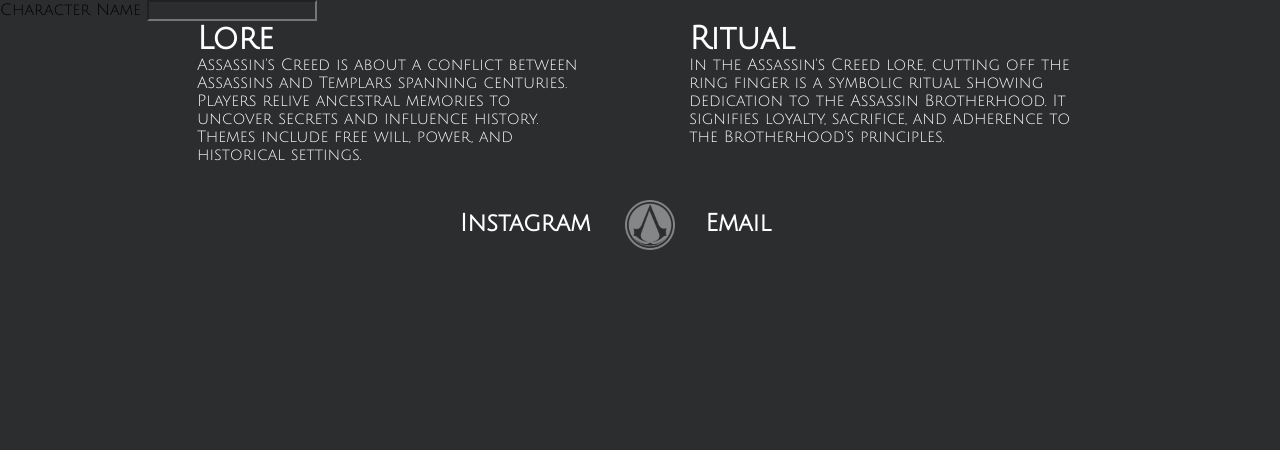
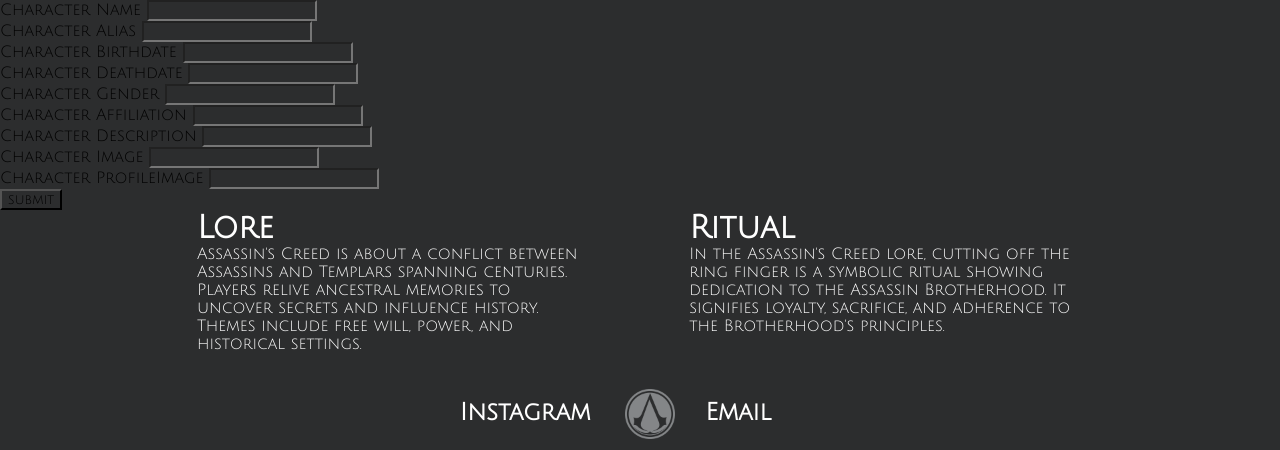
Before and after one commit to JohannesMira-ato/Assassins-Creed-DB, a Flask app: page /database/character/add in a window 1280 px wide. Shown: the part 201-651 px from the top of the page. Run offline with Flask 3, Linux system fonts and the light colour scheme.

Commit message:
Added and coded route to add to character table in database from website

```diff
--- /dev/null
+++ b/db.py
@@ -0,0 +1,15 @@
+import sqlite3
+
+database = "ACDB - Copy.db"  # CURRENTLY A TEST DATABASE
+
+def add_character(name, alias, birthdate, deathdate, gender,
+                  affiliation, description, image, profileimage):
+    conn = sqlite3.connect(database)
+    cur = conn.cursor()
+    cur.execute("""INSERT INTO Character (name, alias, birthdate, deathdate,
+                gender, affiliation, description, image, profileimage)
+                VALUES (?, ?, ?, ?, ?, ?, ?, ?, ?);""",
+                (name, alias, birthdate, deathdate, gender, affiliation,
+                 description, image, profileimage,))
+    conn.commit()
+    conn.close()
--- a/routes.py
+++ b/routes.py
@@ -1,5 +1,6 @@
 from flask import Flask, render_template, request
 import sqlite3
+import db
 
 app = Flask(__name__)
 
@@ -10,7 +11,7 @@
 
 @app.route('/about')
 def about():
-        return "about"
+    return "about"
 
 @app.route('/database')
 def database():
@@ -19,15 +20,26 @@
 # Page to add to characters table
 @app.route('/database/character/add')
 def database_character_add():
+    name = (request.args.get("character-name"))
+    alias = (request.args.get("character-alias"))
+    birthdate = (request.args.get("character-birthdate"))
+    deathdate = (request.args.get("character-deathdate"))
+    gender = (request.args.get("character-gender"))
+    affiliation = (request.args.get("character-affiliation"))
+    description = (request.args.get("character-description"))
+    image = (request.args.get("character-image"))
+    profile_image = (request.args.get("character-profileimage"))
+    db.add_character(name, alias, birthdate, deathdate, gender,
+                     affiliation, description, image, profile_image)
     return render_template("database_character_add.html")
 
 # Page for individual assassins
 @app.route('/assassin/<int:id>')
 def assassin(id):
     # TODO make from conn =, to assassin =, a single function
-    conn = sqlite3.connect('ACDB.db')
+    conn = sqlite3.connect('ACDB - Copy.db')
     cur = conn.cursor()
-    cur.execute('SELECT * FROM Character WHERE CharacterID = ?',(id,))
+    cur.execute('SELECT * FROM Character WHERE CharacterID = ?', (id,))
     assassin = cur.fetchone()
     return render_template('character.html', assassin=assassin)
 
@@ -36,7 +48,7 @@
 @app.route('/all_assassins')
 def all_assassins():
     # TODO make from conn =, to assassin =, a single function
-    conn = sqlite3.connect('ACDB.db')
+    conn = sqlite3.connect('ACDB - Copy.db')
     cur = conn.cursor()
     cur.execute('SELECT * FROM Character ORDER BY CharacterID;')
     assassins = cur.fetchall()
@@ -46,7 +58,7 @@
 @app.route('/all_weapons')
 def all_weapons():
     # TODO make from conn =, to assassin =, a single function
-    conn = sqlite3.connect('ACDB.db')
+    conn = sqlite3.connect('ACDB - Copy.db')
     cur = conn.cursor()
     cur.execute('SELECT * FROM Weapon ORDER BY WeaponID;')
     weapons = cur.fetchall()
@@ -56,9 +68,9 @@
 @app.route('/weapon/<int:id>')
 def weapon(id):
     # TODO make from conn =, to assassin =, a single function
-    conn = sqlite3.connect('ACDB.db')
+    conn = sqlite3.connect('ACDB - Copy.db')
     cur = conn.cursor()
-    cur.execute('SELECT * FROM Weapon WHERE WeaponID = ?',(id,))
+    cur.execute('SELECT * FROM Weapon WHERE WeaponID = ?', (id,))
     weapon = cur.fetchone()
     return render_template('weapon.html', weapon=weapon)
 
@@ -66,7 +78,7 @@
 @app.route('/all_games')
 def all_games():
     # TODO make from conn =, to assassin =, a single function
-    conn = sqlite3.connect('ACDB.db')
+    conn = sqlite3.connect('ACDB - Copy.db')
     cur = conn.cursor()
     cur.execute('SELECT * FROM Game ORDER BY GameID;')
     games = cur.fetchall()
@@ -76,7 +88,7 @@
 @app.route('/game/<int:id>')
 def game(id):
     # TODO make from conn =, to assassin =, a single function
-    conn = sqlite3.connect('ACDB.db')
+    conn = sqlite3.connect('ACDB - Copy.db')
     cur = conn.cursor()
     cur.execute('SELECT * FROM Game WHERE GameID = ?',(id,))
     game = cur.fetchone()
--- a/static/css/style.css
+++ b/static/css/style.css
@@ -100,7 +100,7 @@
     position: relative;
     gap: 25px;
     margin-top: 100px;
-    left: 100px;
+    left: 9%;
 }
 
 /* .all-container{
--- a/templates/database_character_add.html
+++ b/templates/database_character_add.html
@@ -2,7 +2,23 @@
 {% block content%}
 <form>
     <label>Character Name</label>
-    <input type="text">
-
+    <input type="text" name="character-name"> <br>
+    <label>Character Alias</label>
+    <input type="text" name="character-alias"> <br>
+    <label>Character Birthdate</label>
+    <input type="text" name="character-birthdate"><br>
+    <label>Character Deathdate</label>
+    <input type="text" name="character-deathdate"><br>
+    <label>Character Gender</label>
+    <input type="text" name="character-gender"><br>
+    <label>Character Affiliation</label>
+    <input type="text" name="character-affiliation"><br>
+    <label>Character Description</label>
+    <input type="text" name="character-description"><br>
+    <label>Character Image</label>
+    <input type="text" name="character-image"><br>
+    <label>Character ProfileImage</label>
+    <input type="text" name="character-profileimage"><br>
+    <input type="submit" value="submit">
 </form>
 {%endblock%}
```
Also changed, not shown: ACDB - Copy.db (added).
